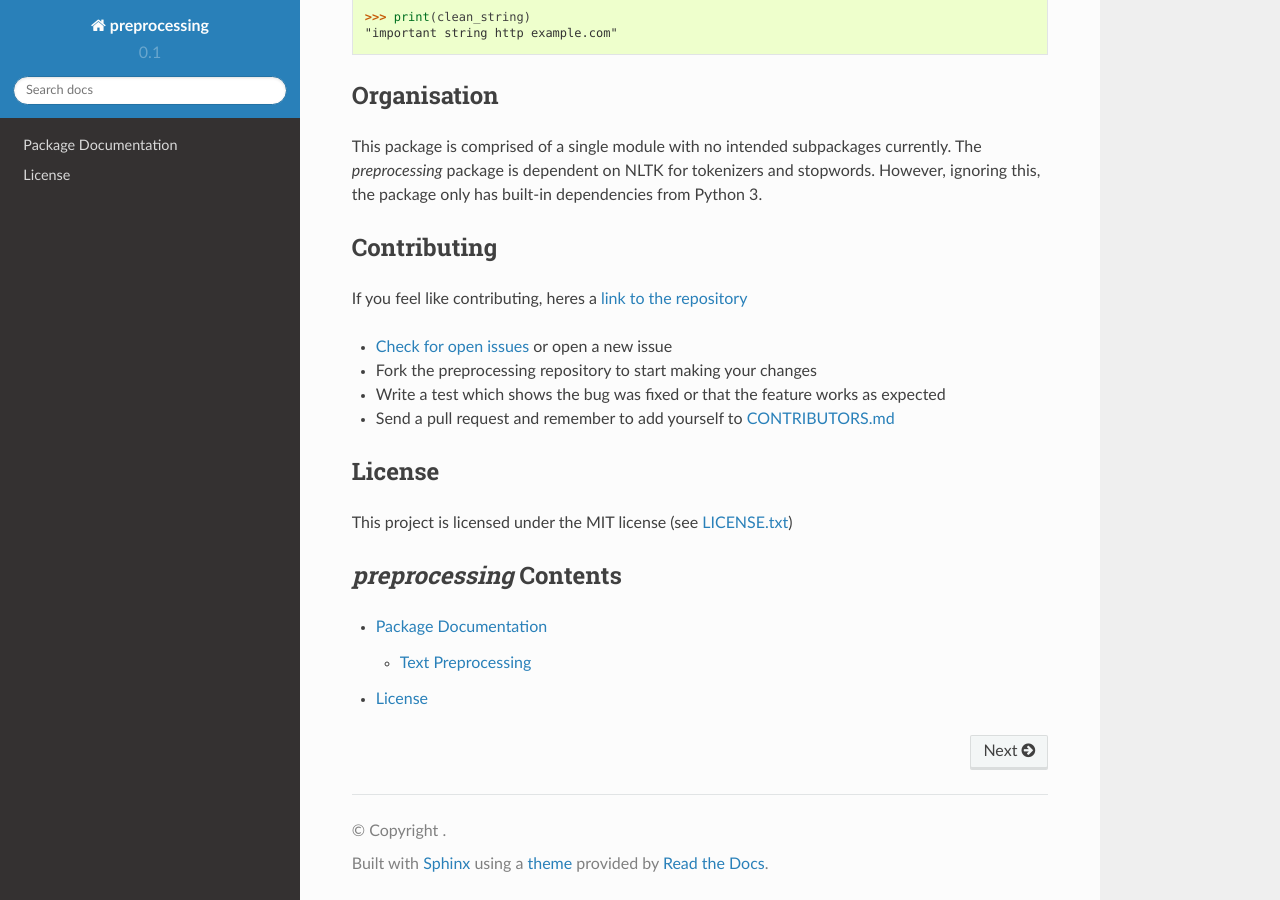
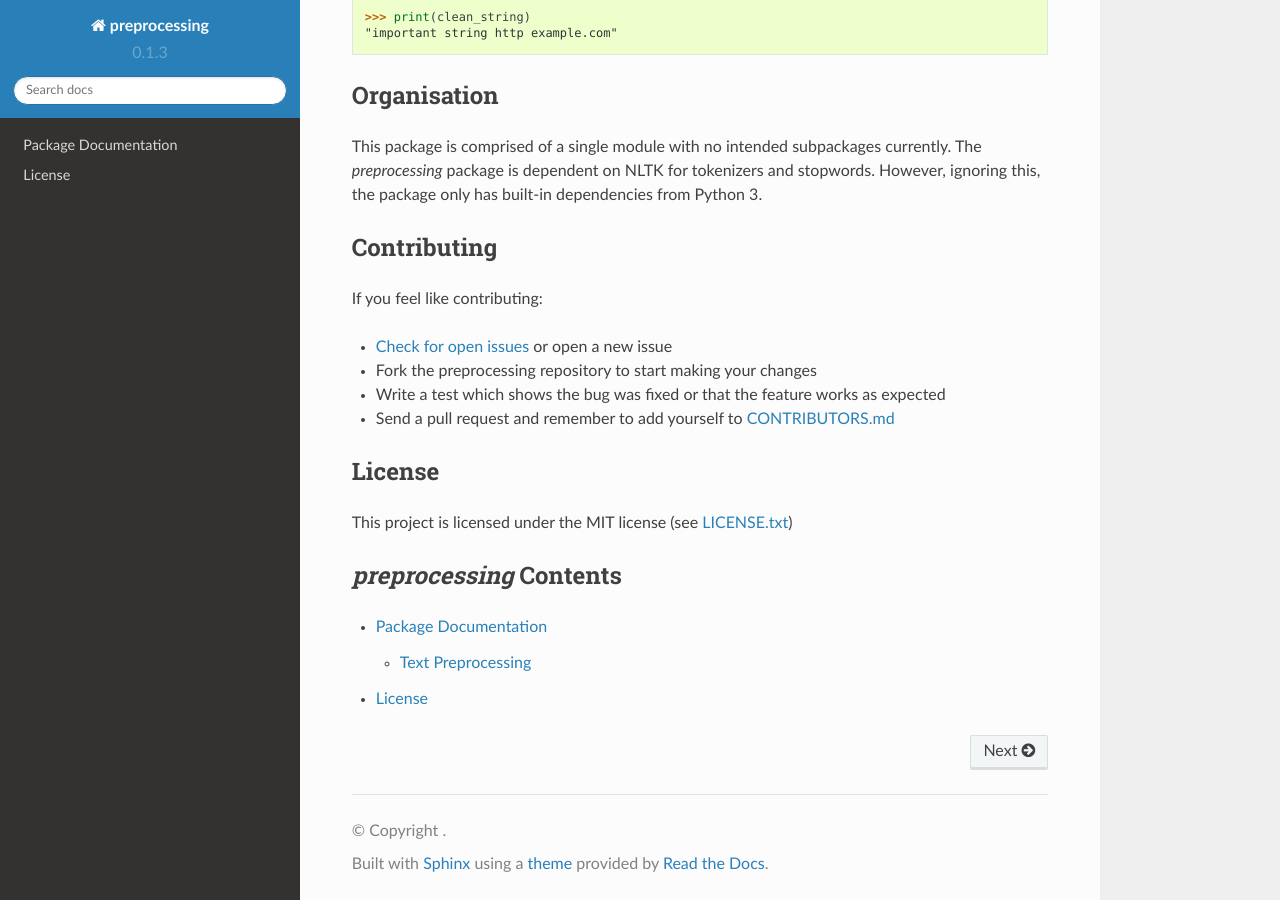
Before and after one commit to SpotlightData/preprocessing, a Sphinx documentation site: the page built from docs/index.rst, in a window 1280 px wide and 900 px high, scrolled down 1399 px. Built offline with Sphinx 7.4.7 and the Read the Docs theme 2.0.0, drawn with Linux system fonts in a browser that asks for light colours.

Commit message:
version updated on documents. link to repo removed from README as unnecessary addition

```diff
--- a/README.rst
+++ b/README.rst
@@ -72,7 +72,7 @@ This package is comprised of a single module with no intended subpackages curren
 Contributing
 ------------
 
-If you feel like contributing, heres a `link to the repository <https://github.com/mwtmurphy/pre-processing>`_
+If you feel like contributing:
 
 * `Check for open issues <https://github.com/mwtmurphy/pre-processing/issues>`_ or open a new issue
 * Fork the preprocessing repository to start making your changes
--- a/docs/conf.py
+++ b/docs/conf.py
@@ -42,8 +42,7 @@ master_doc = 'index'
 # General information about the project.
 project = 'preprocessing'
 author = 'Mitchell Murphy'
-version = '0.1'
-release = '0.1.1'
+version = '0.1.3'
 
 # The language for content autogenerated by Sphinx. Refer to documentation
 # for a list of supported languages.
```
